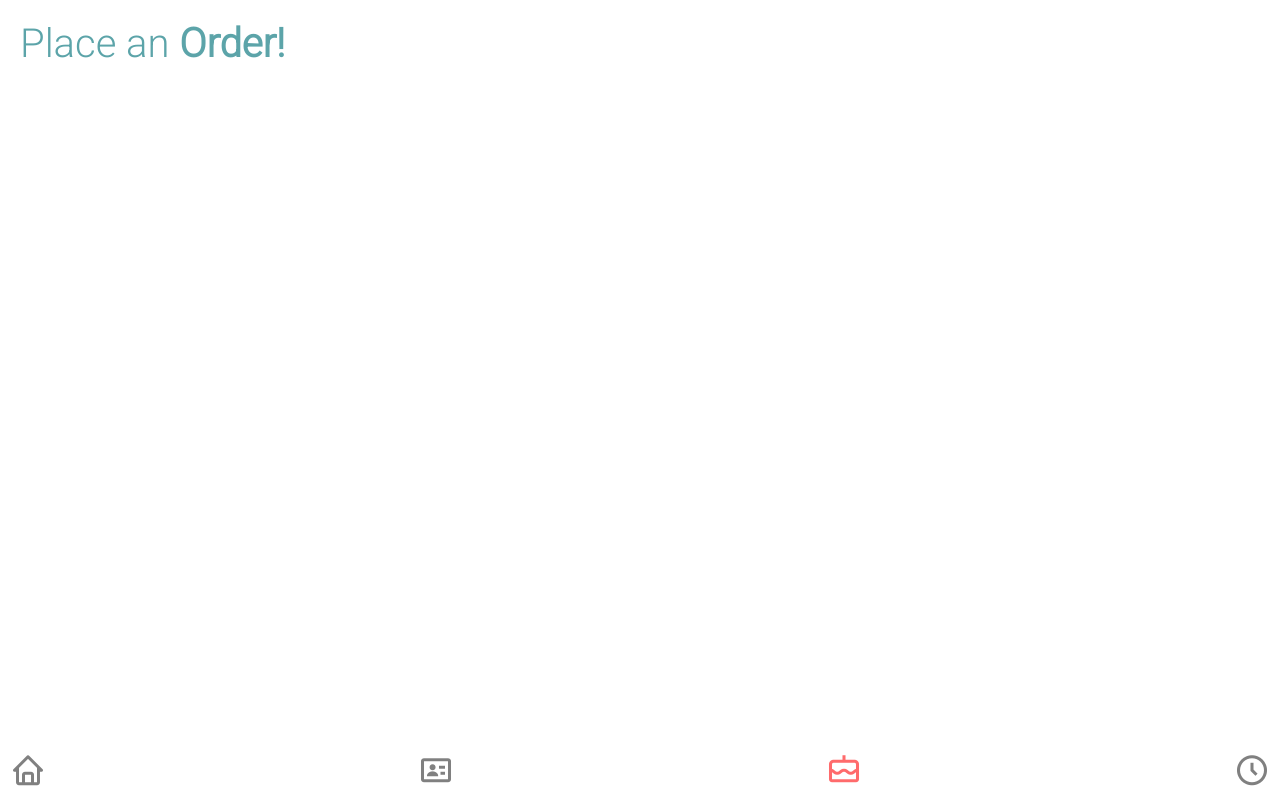
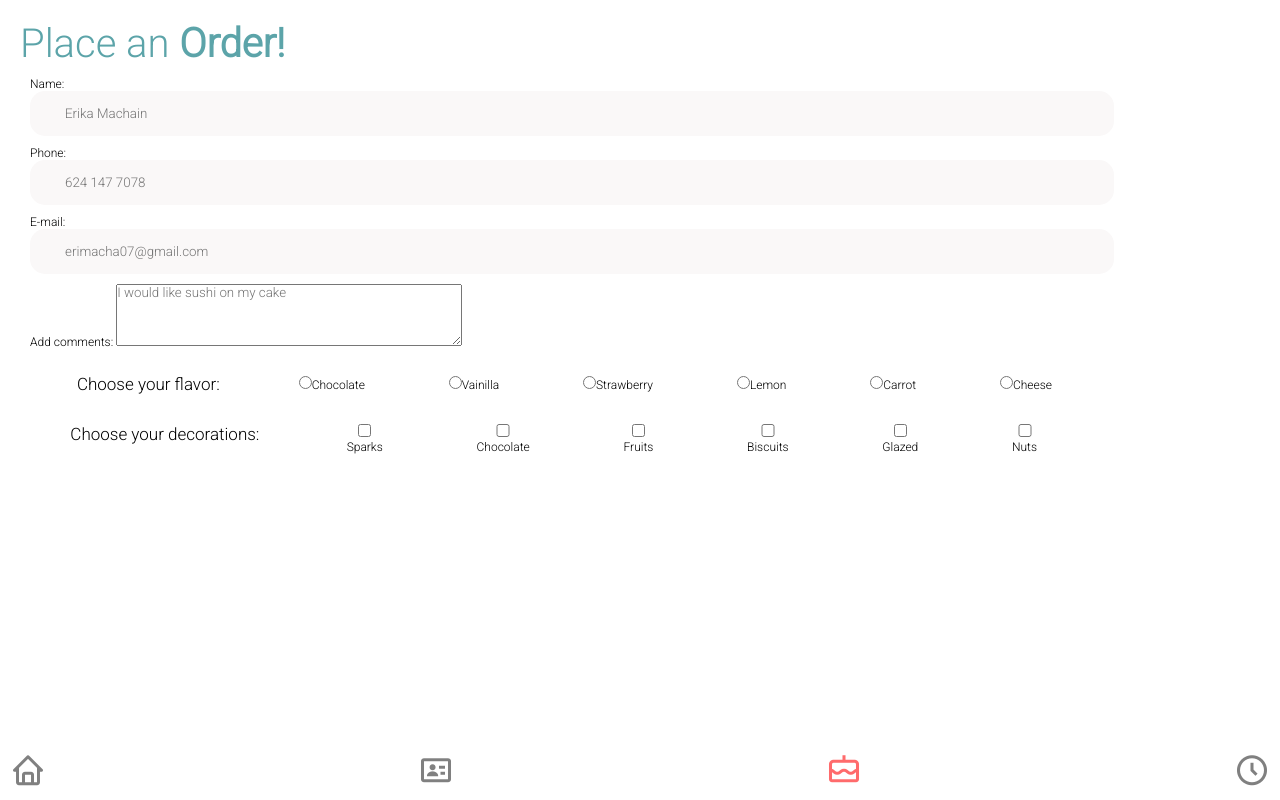
Before and after one commit to UlisesOrnelasR/FrontEnd-Practica-05-VUEJs-PasteleriaApp, a Vue app: page /#/Pedidos in a window 1280 px wide. Built offline with nearby package versions, Linux system fonts and the light colour scheme.

Commit message:
add form

```diff
--- a/src/views/pedidosView.vue
+++ b/src/views/pedidosView.vue
@@ -1,6 +1,76 @@
 <template>
   <div class="pedidos">
     <h2 class="tittle">Place an <b>Order!</b></h2>
+    <div class="formulario-container">
+      <form action="">
+        <p>
+          Name: <input type="text" name="nombre" placeholder="Erika Machain">
+        </p>
+        <p>
+          Phone: <input type="text" name="telefono" placeholder="624 147 7078">
+        </p>
+        <p>
+          E-mail: <input type="text" name="correo" placeholder="erimacha07@gmail.com">
+        </p>
+        <p>
+          Add comments: <textarea name="comentarios" id="comentarios" cols="47" rows="4" placeholder="I would like sushi on my cake"></textarea>
+        </p>
+        <div class="radio-container">
+          <p class="radio-p">Choose your flavor:</p>
+          <div>
+            <input type="radio" id="chocolate" name="sabores" value="Chocolate">
+            <label for="Chocolate">Chocolate</label><br>
+          </div>
+          <div>
+            <input type="radio" id="Vainilla" name="sabores" value="Vainilla">
+            <label for="Vainilla">Vainilla</label><br>
+          </div>
+          <div>
+            <input type="radio" id="Strawberry" name="sabores" value="Strawberry">
+            <label for="Strawberry">Strawberry</label><br>
+          </div>
+          <div>
+            <input type="radio" id="Lemon" name="sabores" value="Lemon">
+            <label for="Lemon">Lemon</label><br>
+          </div>
+          <div>
+            <input type="radio" id="Carrot" name="sabores" value="Carrot">
+            <label for="Carrot">Carrot</label><br>
+          </div>
+          <div>
+            <input type="radio" id="Cheese" name="sabores" value="Cheese">
+            <label for="Cheese">Cheese</label><br>
+          </div>
+        </div>
+        <div class="checkcontainer">
+          <p class="radio-p">Choose your decorations:</p>
+          <div>
+            <input type="checkbox" id="ornament1" name="ornament1" value="Sparks">
+            <label for="ornament1">Sparks</label><br>
+          </div>
+          <div>
+            <input type="checkbox" id="ornament2" name="ornament2" value="Chocolate">
+            <label for="ornament2">Chocolate</label><br>
+          </div>
+          <div>
+            <input type="checkbox" id="ornament3" name="ornament3" value="Fruits">
+            <label for="ornament3">Fruits</label>
+          </div>
+          <div>
+            <input type="checkbox" id="ornament4" name="ornament4" value="Biscuits">
+            <label for="ornament4">Biscuits</label>
+          </div>
+          <div>
+            <input type="checkbox" id="ornament5" name="ornament5" value="Glazed">
+            <label for="ornament5">Glazed</label>
+          </div>
+          <div>
+            <input type="checkbox" id="ornament6" name="ornament6" value="Nuts">
+            <label for="ornament6">Nuts</label>
+          </div>
+        </div>
+      </form>
+    </div>
   </div>
 </template>
 
@@ -10,8 +80,52 @@ export default {
 }
 </script>
 
-<style>
+<style scoped>
+
 .pedidos {
   margin: 20px;
+  font-size: 12px;
+}
+.formulario-container {
+  width: 85%;
+}
+p{
+  margin: 10px;
+}
+/*  Escoger sabores  */
+.radio-container {
+  width: 100%;
+  display: flex;
+  flex-wrap: wrap;
+  min-height: 50px;
+  margin-left: 20px;
+  align-items: center;
+}
+.radio-container>*{
+  flex:1 1 auto;
+  margin: 5px;
+  text-align: center;
+}
+input[type=radio] {
+  width: auto;
+}
+.radio-p {
+  font-size: 17px;
+  margin: 0;
+  padding: 0;
+  text-align: center;
+}
+.checkcontainer {
+  margin: 10px;
+  padding: 0;
+  width: 100%;
+  min-height: 50px;
+  display:flex;
+  flex-wrap: wrap;
+  justify-content: space-around;
+}
+.checkcontainer>*{
+  margin: 5px;
+  text-align: center;
 }
 </style>
```
